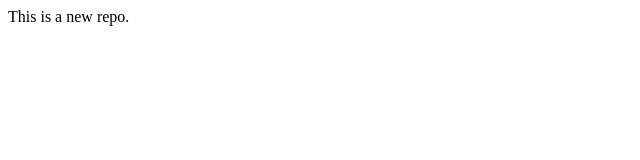
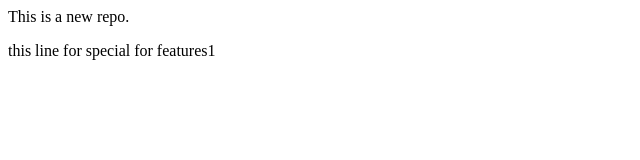
Before and after one commit to rikinvas77/Rikin-vashist, a plain HTML site: page index.html in a window 1280 px wide. Shown: the whole page, without its empty margins (0-640 px from the left). Drawn offline with Linux system fonts and the light colour scheme.

Commit message:
it change only features1

```diff
--- a/index.html
+++ b/index.html
@@ -1 +1,2 @@
 <p>This is a new repo.</p>
+<p> this line for special for features1 </p>
```
